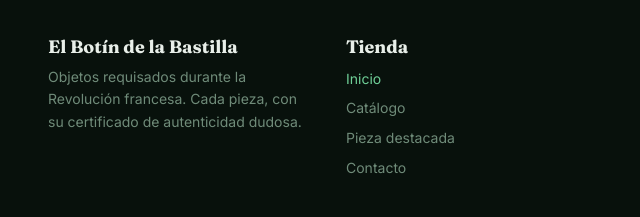
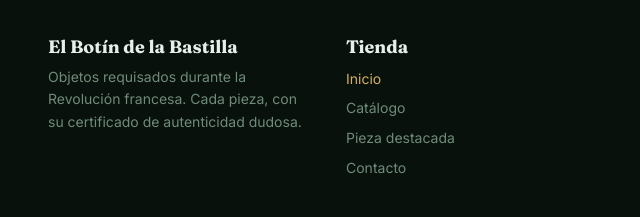
Before and after one commit to mafej65y-afk/tienda-web-di, a plain HTML site: page index.html in a window 1280 px wide. In both pictures the pointer is over the link 379 px from the left and 2100 px from the top of the page. Shown: the part 2022-2239 px from the top of the page, 16-656 px from the left. Drawn offline with nearby package versions, Linux system fonts and the light colour scheme; files that its build step writes are made by us from their sources.

Commit message:
Style: hover dorado en los enlaces del pie

```diff
--- a/scss/layout/_footer.scss
+++ b/scss/layout/_footer.scss
@@ -34,7 +34,7 @@
     transition: color v.$transicion;
 
     &:hover {
-      color: v.$color-primario;
+      color: v.$color-secundario;
     }
   }
 
```
